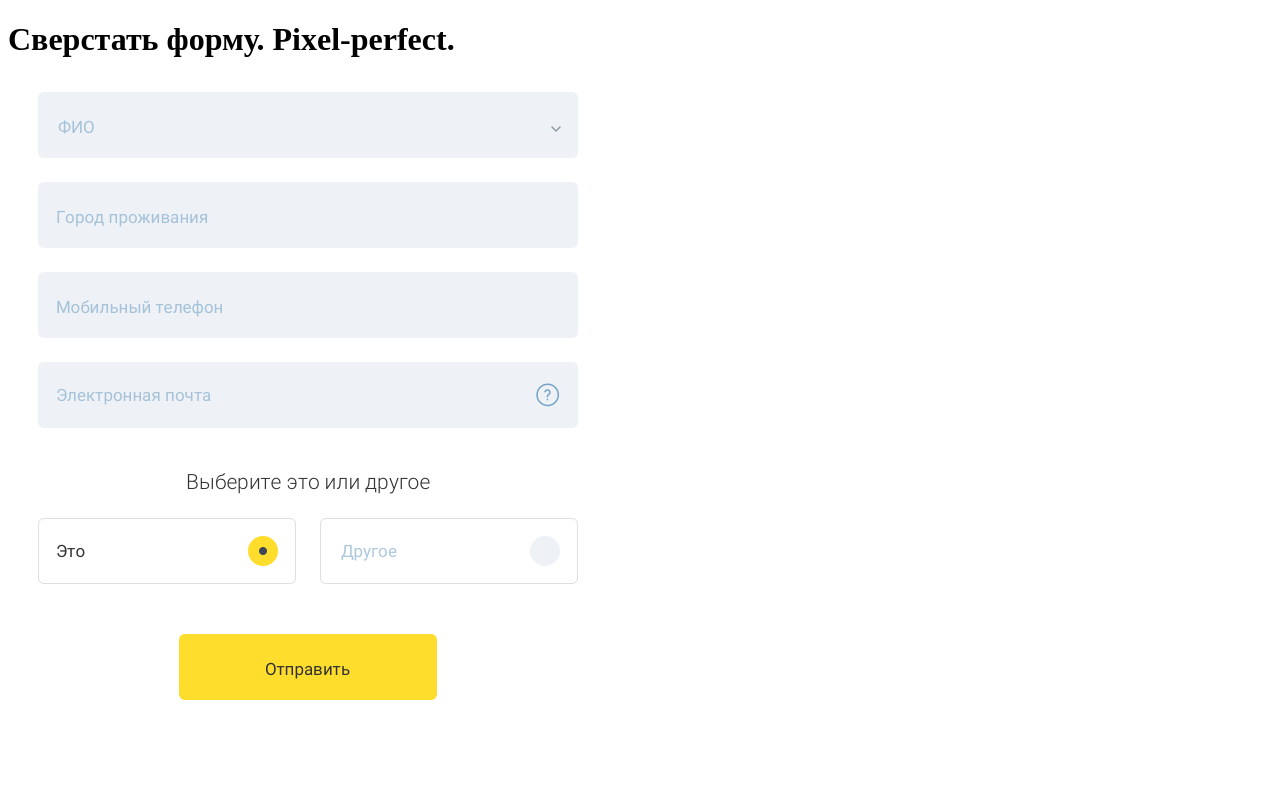
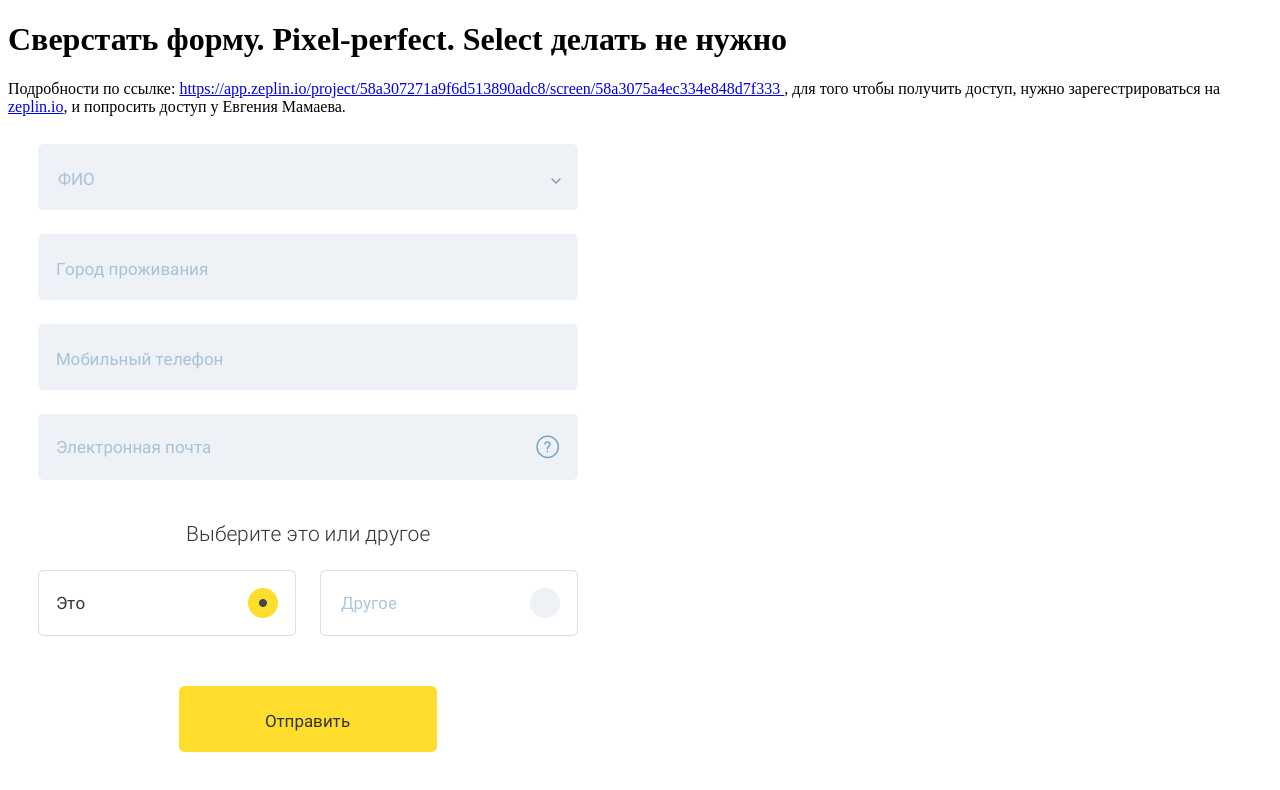
Before and after one commit to risentveber/Fintech-Javascript-3, a website: page 05/04/index.html in a window 1280 px wide. Drawn offline with Linux system fonts and the light colour scheme.

Commit message:
add link to zeplin

```diff
--- a/05/04/index.html
+++ b/05/04/index.html
@@ -5,7 +5,14 @@
     <title>Задание 5.4</title>
 </head>
 <body>
-<h1>Сверстать форму. Pixel-perfect.</h1>
+<h1>Сверстать форму. Pixel-perfect. Select делать не нужно</h1>
+<p>
+    Подробности по ссылке:
+    <a href="https://app.zeplin.io/project/58a307271a9f6d513890adc8/screen/58a3075a4ec334e848d7f333">
+        https://app.zeplin.io/project/58a307271a9f6d513890adc8/screen/58a3075a4ec334e848d7f333
+    </a>, для того чтобы получить доступ, нужно зарегестрироваться на
+    <a href="https://zeplin.io/">zeplin.io</a>, и попросить доступ у Евгения Мамаева.
+</p>
 <img src="./task.png" alt="">
 </body>
 </html>
```
Also changed, not shown: 05/01/index.html (+7 -0 lines), 05/02/index.html (+7 -0 lines), 05/03/index.html (+7 -0 lines).
